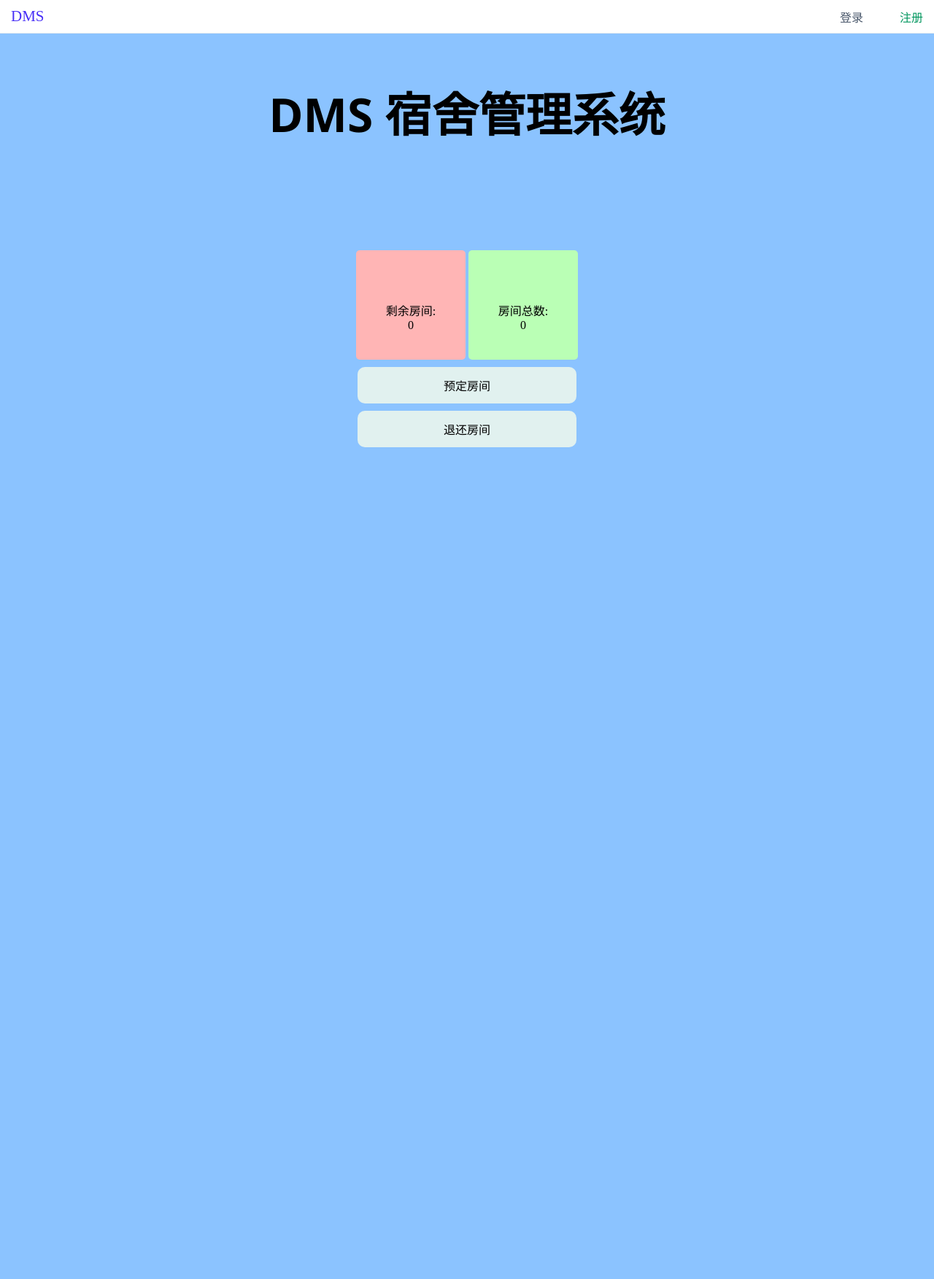
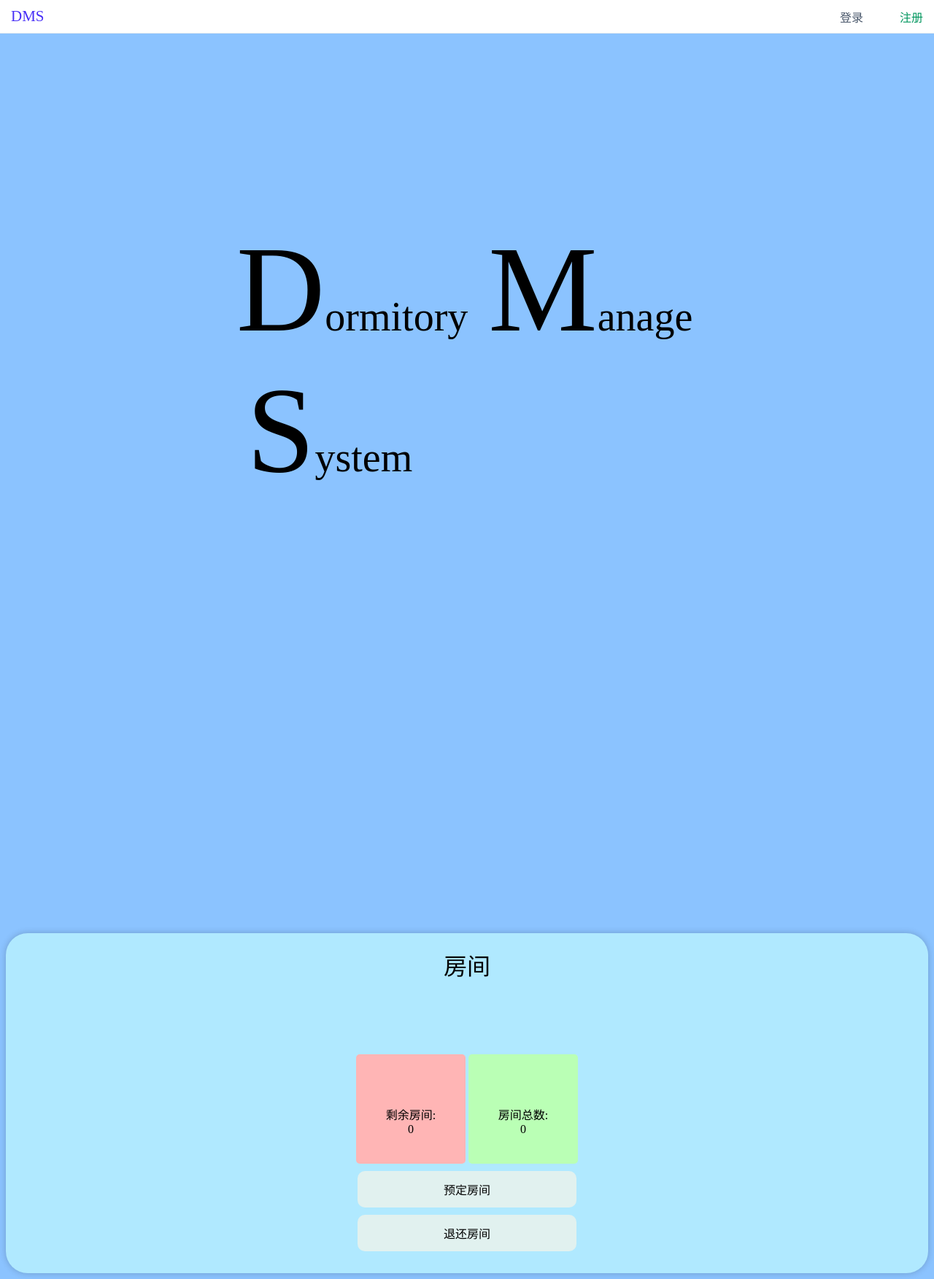
Before and after one commit to Qsinleo/Dormitory-Manage-System, a PHP site: page / in a window 1280 px wide. Shown: the whole page at 73% size. Before the commit the page ends 613 px from the top, so only its background shows below. Run offline with PHP 8.4, Linux system fonts and the light colour scheme; the visitor is signed in with stand-in values (Sample User, id 1); data that the repository does not hold is empty.

Commit message:
New Home Page

```diff
--- a/css/homepage.css
+++ b/css/homepage.css
@@ -1,22 +1,35 @@
 @import url("https://fonts.googleapis.com/css2?family=Roboto:ital,wght@0,500;1,400&display=swap");
 body {
     background-color: rgb(139, 195, 255);
+    scroll-behavior: smooth;
 }
 
 #main{
     margin-top: 8.5%;
 }
 
-h1 {
-    text-align: center;
-    font-size: 4em;
-    font-family: 'Segoe UI', Tahoma, Geneva, Verdana, sans-serif;
+#title{
+    display: grid;
+    place-items: center;
+    font-size: 7em;
+}
+
+.st{
+    font-size: 3em;
 }
 
 #rooms {
-    margin-top: 100px;
     text-align: center;
     margin: auto;
+    margin-top: 50vh;
+    padding: 20px 20px 20px 20px;
+    background-color: #b0e9ff;
+    border-radius: 30px;
+    -webkit-border-radius: 30px;
+    -moz-border-radius: 30px;
+    -ms-border-radius: 30px;
+    -o-border-radius: 30px;
+    box-shadow: 0 0 10px rgba(0, 0, 0, 0.2);
 }
 
 #remain {
@@ -88,7 +101,3 @@ h1 {
     -ms-transform: scale(0.95);
     -o-transform: scale(0.95);
 }
-
-body{
-    overflow: hidden;
-}
--- a/css/nav.css
+++ b/css/nav.css
@@ -1,5 +1,6 @@
 #main-nav{
-    position: absolute;
+    position: fixed;
     top: 0;
     left: 0;
+    z-index: 9999;
 }
--- a/error_browser.html
+++ b/error_browser.html
@@ -52,11 +52,11 @@
 <body>
     <div class="container">
         <h1>抱歉，您的浏览器版本过低！</h1>
-        <p>我们推荐您使用Google Chrome 网络浏览器，以获得更好的浏览体验和更高的安全性。</p>
+        <p>我们推荐您使用 Firefox 网络浏览器，以获得更好的浏览体验和更高的安全性。</p>
         <p>推荐使用以下浏览器：</p>
         <ul>
-            <li>Google Chrome：<a href="https://www.google.cn/chrome/">下载链接</a></li>
-            <li>Firefox：<a href="https://www.mozilla.org/zh-CN/firefox">下载链接</a></li>
+            <li>Google Chrome:<a href="https://www.google.cn/chrome/">下载链接</a></li>
+            <li>Firefox:<a href="https://www.mozilla.org/zh-CN/firefox">下载链接</a></li>
             <!-- 在这里可以添加其他浏览器的下载链接 -->
         </ul>
     </div>
--- a/index.php
+++ b/index.php
@@ -38,10 +38,15 @@ if (!array_key_exists("loginid", $_SESSION)) {
     ?>
 
     <div id="main">
-        <h1 class="title">
-            DMS 宿舍管理系统
-        </h1>
-        <div id="rooms">
+        <section id="title">
+            <div style="scale:0.5;"><span class="st">D</span>ormitory
+                &nbsp;<span class="st">M</span>anage
+                &nbsp;<span class="st">S</span>ystem</div>
+
+        </section>
+        <section id="rooms">
+            <span
+                style="text-align:center;display:block;font-size:2em;font-family: 'Segoe UI', Tahoma, Geneva, Verdana, sans-serif;">房间</span>
             <div id="remain">
                 <div style="text-align:center;margin-top:70px;">
                     剩余房间:
@@ -59,7 +64,6 @@ if (!array_key_exists("loginid", $_SESSION)) {
                         <?php
                         echo mysqli_num_rows(mysqli_query($con, "SELECT * FROM `rooms`"));
                         ?>
-                    </div>
                     </div>
                 </div>
             </div>
@@ -87,6 +91,8 @@ if (!array_key_exists("loginid", $_SESSION)) {
             <?php
             }
             ?>
+        </section>
+
     </div>
     <!--- Scripts Below --->
     <script>
```
Lines whose indentation alone changed are shown as unchanged.
